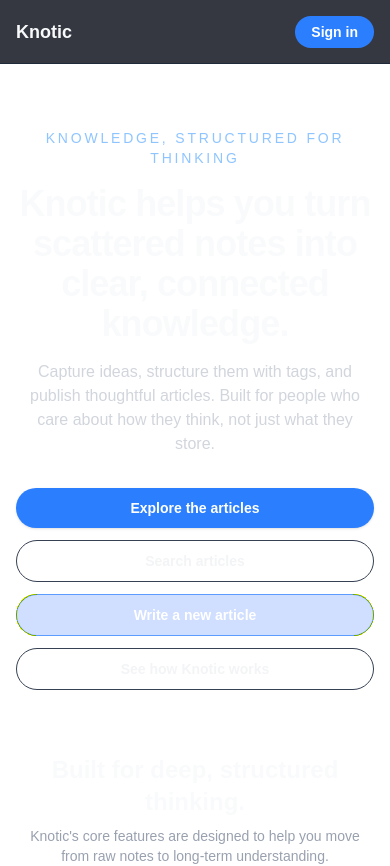
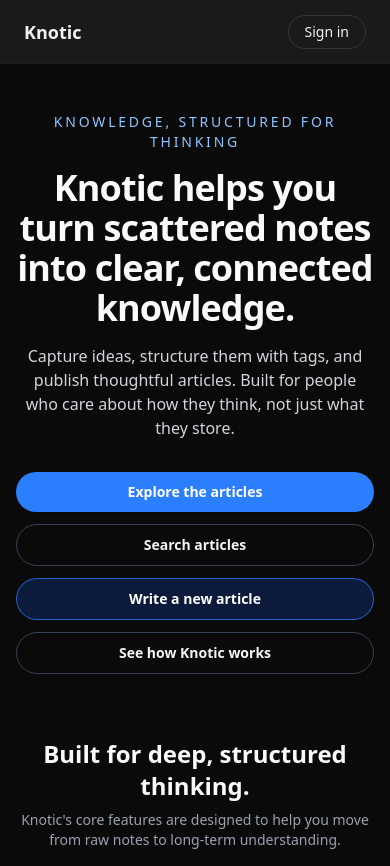
Before and after one commit to ilhamriz/Knotic, a Next.js app: page / in a window 390 px wide. Shown: the top 866 px of the page. Built offline with nearby package versions, Linux system fonts and the light colour scheme; no server answers; the database is empty.

Commit message:
style: update global colors theme

```diff
--- a/src/app/globals.css
+++ b/src/app/globals.css
@@ -2,26 +2,45 @@
 @plugin "@tailwindcss/typography";
 
 :root {
-  --background: #ffffff;
-  --foreground: #171717;
+  --color-bg-base: #0a0a0a;
+  --color-bg-surface: #111111;
+  --color-bg-elevated: #1a1a1a;
+  --color-border-subtle: #1f1f1f;
+  --color-border-default: #262626;
+  --color-border-strong: #363636;
+  --color-text-primary: #f2f2f2;
+  --color-text-secondary: #a0a0a0;
+  --color-text-muted: #555555;
+  --color-primary: #2f6fed;
+  --color-primary-hover: #5089f5;
+  --color-primary-muted: #1a3a7a;
+  --color-danger: #ef4444;
+  --color-danger-hover: #f87171;
 }
 
 @theme inline {
-  --color-background: var(--background);
-  --color-foreground: var(--foreground);
+  --color-bg-base: var(--color-bg-base);
+  --color-bg-surface: var(--color-bg-surface);
+  --color-bg-elevated: var(--color-bg-elevated);
+  --color-border-subtle: var(--color-border-subtle);
+  --color-border-default: var(--color-border-default);
+  --color-border-strong: var(--color-border-strong);
+  --color-text-primary: var(--color-text-primary);
+  --color-text-secondary: var(--color-text-secondary);
+  --color-text-muted: var(--color-text-muted);
+  --color-primary: var(--color-primary);
+  --color-primary-hover: var(--color-primary-hover);
+  --color-primary-muted: var(--color-primary-muted);
+  --color-danger: var(--color-danger);
+  --color-danger-hover: var(--color-danger-hover);
   --font-sans: var(--font-geist-sans);
   --font-mono: var(--font-geist-mono);
-}
-
-@media (prefers-color-scheme: dark) {
-  :root {
-    --background: #0a0a0a;
-    --foreground: #ededed;
-  }
+  --color-background: var(--color-bg-base);
+  --color-foreground: var(--color-text-primary);
 }
 
 body {
-  background: var(--background);
-  color: var(--foreground);
-  font-family: Arial, Helvetica, sans-serif;
+  background: var(--color-bg-base);
+  color: var(--color-text-primary);
+  font-family: var(--font-geist-sans), Arial, sans-serif;
 }
--- a/src/components/layouts/Footer.tsx
+++ b/src/components/layouts/Footer.tsx
@@ -1,7 +1,22 @@
 const Footer = () => {
+  const year = new Date().getFullYear();
+
   return (
-    <footer>
-      <p>Copyright 2026 Knotic</p>
+    <footer className="w-full border-t border-border-subtle bg-bg-base px-6 md:px-10 py-6">
+      <div className="flex flex-col sm:flex-row items-center justify-between gap-3">
+        <p className="text-sm text-text-muted">© {year} Knotic</p>
+        <p className="text-sm text-text-secondary">
+          Built by{" "}
+          <a
+            href="https://ilhamriz.vercel.app/"
+            target="_blank"
+            rel="noopener noreferrer"
+            className="text-text-secondary hover:text-text-primary transition-colors underline-offset-4 hover:underline"
+          >
+            Ilhamriz
+          </a>
+        </p>
+      </div>
     </footer>
   );
 };
--- a/src/components/layouts/LayoutWrapper.tsx
+++ b/src/components/layouts/LayoutWrapper.tsx
@@ -1,5 +1,5 @@
 const LayoutWrapper = ({ children }: { children: React.ReactNode }) => {
-  return <div className="min-h-screen pt-20">{children}</div>;
+  return <div className="min-h-screen pt-16">{children}</div>;
 };
 
 export default LayoutWrapper;
--- a/src/components/layouts/Navbar.tsx
+++ b/src/components/layouts/Navbar.tsx
@@ -7,21 +7,21 @@
   const isAuthenticated = status === "authenticated";
 
   return (
-    <nav className="z-20 fixed top-0 left-0 right-0 h-16 px-4 md:px-10 flex items-center justify-between border-b border-gray-800 bg-gray-950/80 backdrop-blur-sm">
-      {/* Logo */}
+    <nav className="fixed top-0 left-0 right-0 z-20 h-16 px-6 md:px-10 flex items-center justify-between border-b border-border-subtle bg-bg-elevated backdrop-blur-md">
+      {/* Wordmark */}
       <Link
         href="/"
-        className="text-lg font-bold text-gray-50 hover:text-white transition-colors"
+        className="text-lg font-semibold text-text-primary hover:text-primary transition-colors"
       >
         Knotic
       </Link>
 
-      {/* Nav links */}
-      <ul className="hidden md:flex items-center gap-6 text-sm font-medium text-gray-400">
+      {/* Center nav links */}
+      <ul className="hidden md:flex items-center gap-6">
         <li>
           <Link
             href="/articles"
-            className="hover:text-gray-100 transition-colors"
+            className="text-sm text-text-secondary hover:text-text-primary transition-colors"
           >
             Articles
           </Link>
@@ -29,22 +29,9 @@
         <li>
           <Link
             href="/search"
-            className="hover:text-gray-100 transition-colors"
+            className="text-sm text-text-secondary hover:text-text-primary transition-colors"
           >
             Search
-          </Link>
-        </li>
-        <li>
-          <Link
-            href="/features"
-            className="hover:text-gray-100 transition-colors"
-          >
-            Features
-          </Link>
-        </li>
-        <li>
-          <Link href="/about" className="hover:text-gray-100 transition-colors">
-            About
           </Link>
         </li>
         {isAuthenticated && (
@@ -52,7 +39,7 @@
             <li>
               <Link
                 href="/write"
-                className="hover:text-gray-100 transition-colors"
+                className="text-sm text-text-secondary hover:text-text-primary transition-colors"
               >
                 Write
               </Link>
@@ -60,7 +47,7 @@
             <li>
               <Link
                 href="/dashboard"
-                className="hover:text-gray-100 transition-colors"
+                className="text-sm text-text-secondary hover:text-text-primary transition-colors"
               >
                 Dashboard
               </Link>
@@ -71,11 +58,11 @@
 
       {/* Auth button */}
       <div>
-        {isAuthenticated ? (
+        {status === "loading" ? null : isAuthenticated ? (
           <button
             type="button"
             onClick={() => signOut()}
-            className="rounded-full border border-gray-700 px-4 py-1.5 text-sm font-medium text-gray-300 hover:border-gray-500 hover:text-white transition-colors cursor-pointer"
+            className="text-sm font-medium px-4 py-1.5 rounded-full border border-border-strong text-text-primary hover:bg-bg-surface transition-colors cursor-pointer"
           >
             Sign out
           </button>
@@ -83,7 +70,7 @@
           <button
             type="button"
             onClick={() => signIn()}
-            className="rounded-full bg-blue-500 px-4 py-1.5 text-sm font-semibold text-white hover:bg-blue-400 transition-colors cursor-pointer"
+            className="text-sm font-medium px-4 py-1.5 rounded-full border border-border-strong text-text-primary hover:bg-bg-surface transition-colors cursor-pointer"
           >
             Sign in
           </button>
```
